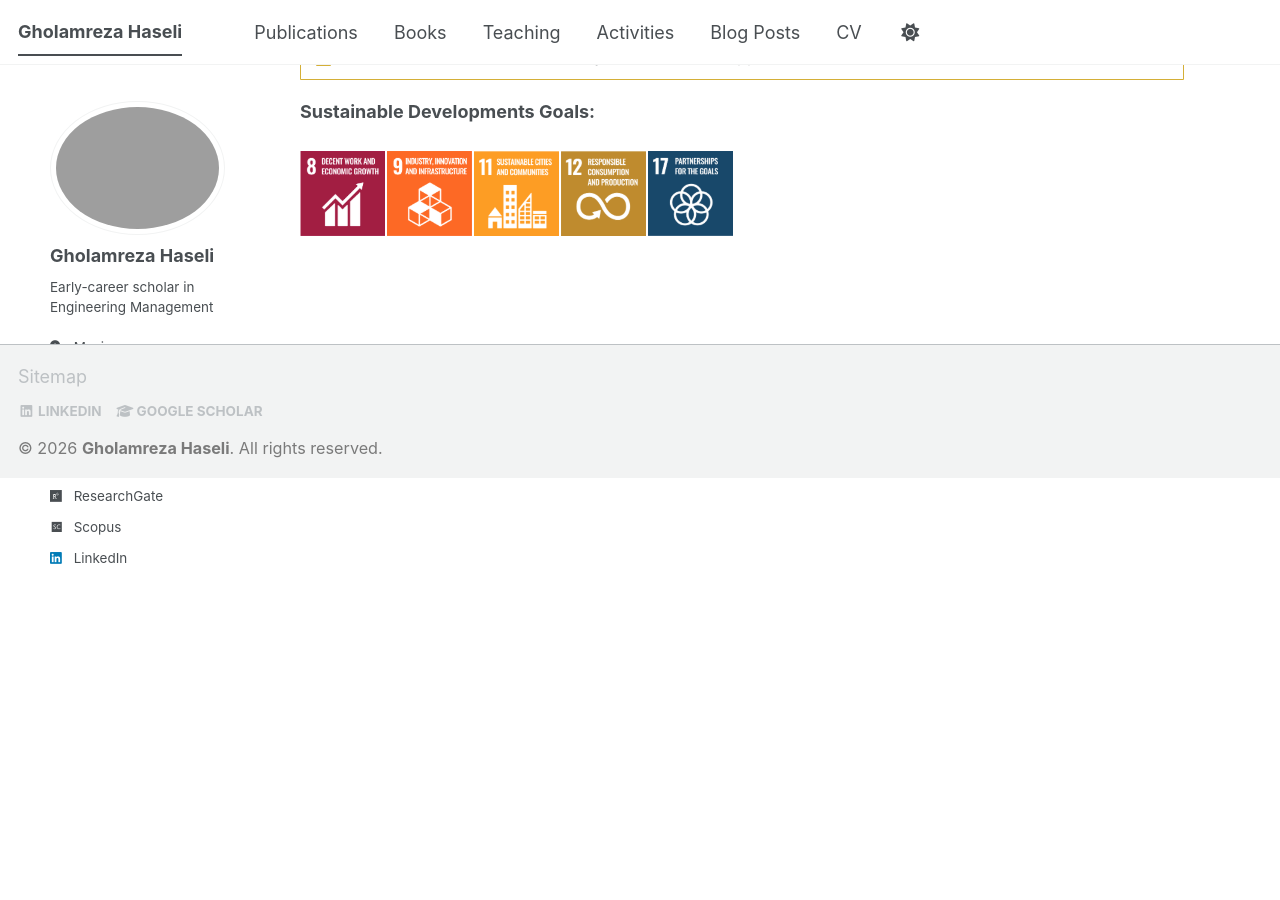
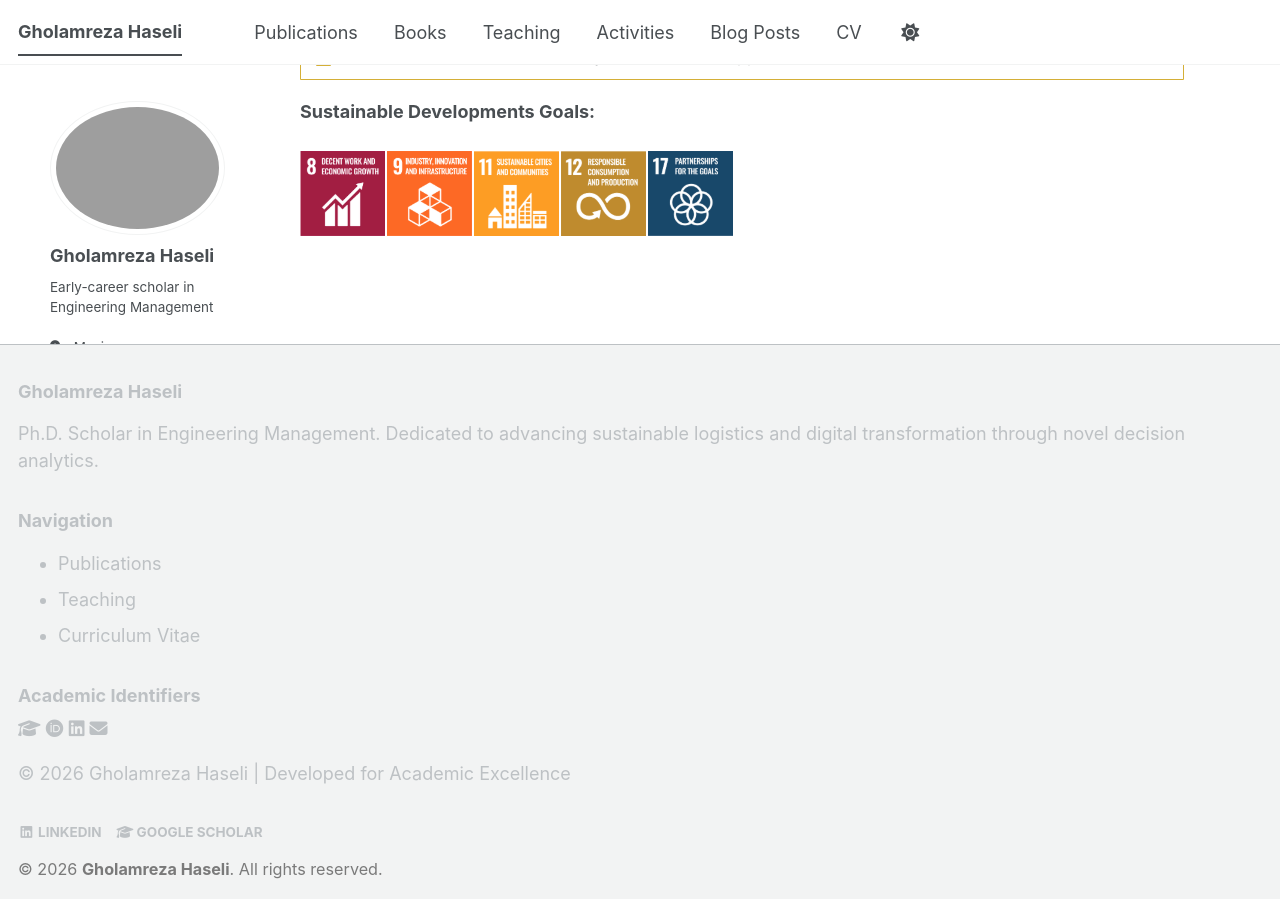
Before and after one commit to Gholamreza-Haseli/Gholamreza-Haseli.github.io, a Jekyll site: the page built from _pages/about.md, in a window 1280 px wide and 900 px high, scrolled down 1037 px. Built offline with Jekyll 4.4.1, drawn with Linux system fonts in a browser that asks for light colours; some web fonts are replaced; a script bundle is joined from its source files by our own code; library files that are not in the unit come from our copies.

Commit message:
Update custom.html

```diff
--- a/_includes/footer/custom.html
+++ b/_includes/footer/custom.html
@@ -1,16 +1,30 @@
-<!-- start custom footer snippets -->
+<div class="custom-footer">
+  <div class="footer-grid">
+    <div class="footer-col">
+      <h3 class="footer-title">Gholamreza Haseli</h3>
+      <p class="footer-bio">Ph.D. Scholar in Engineering Management. Dedicated to advancing sustainable logistics and digital transformation through novel decision analytics.</p>
+    </div>
 
-<a href="/sitemap/">Sitemap</a>
+    <div class="footer-col">
+      <h3 class="footer-title">Navigation</h3>
+      <ul class="footer-links">
+        <li><a href="/publications/">Publications</a></li>
+        <li><a href="/teaching/">Teaching</a></li>
+        <li><a href="/cv/">Curriculum Vitae</a></li>
+      </ul>
+    </div>
 
-<!-- Support for MatJax -->
-<script defer src="https://cdnjs.cloudflare.com/polyfill/v3/polyfill.min.js?features=es6"></script>
-<script defer src="https://cdn.jsdelivr.net/npm/mathjax@3/es5/tex-mml-chtml.js" id="MathJax-script"></script>
-
-<!-- Support for Mermaid -->
-<script type="module">
-    import mermaid from 'https://cdn.jsdelivr.net/npm/mermaid@11/dist/mermaid.esm.min.mjs';
-    mermaid.initialize({startOnLoad:true, theme:'default'});
-    await mermaid.run({querySelector:'code.language-mermaid'});
-</script>
-
-<!-- end custom footer snippets -->
+    <div class="footer-col">
+      <h3 class="footer-title">Academic Identifiers</h3>
+      <div class="footer-icons">
+        <a href="لینک-گوگل-اسکالر" title="Google Scholar"><i class="fas fa-graduation-cap"></i></a>
+        <a href="لینک-ارکید" title="ORCID"><i class="fab fa-orcid"></i></a>
+        <a href="لینک-لینکدین" title="LinkedIn"><i class="fab fa-linkedin"></i></a>
+        <a href="mailto:ایمیل-شما" title="Email"><i class="fas fa-envelope"></i></a>
+      </div>
+    </div>
+  </div>
+  <div class="footer-bottom">
+    <p>&copy; 2026 Gholamreza Haseli | Developed for Academic Excellence</p>
+  </div>
+</div>
```
